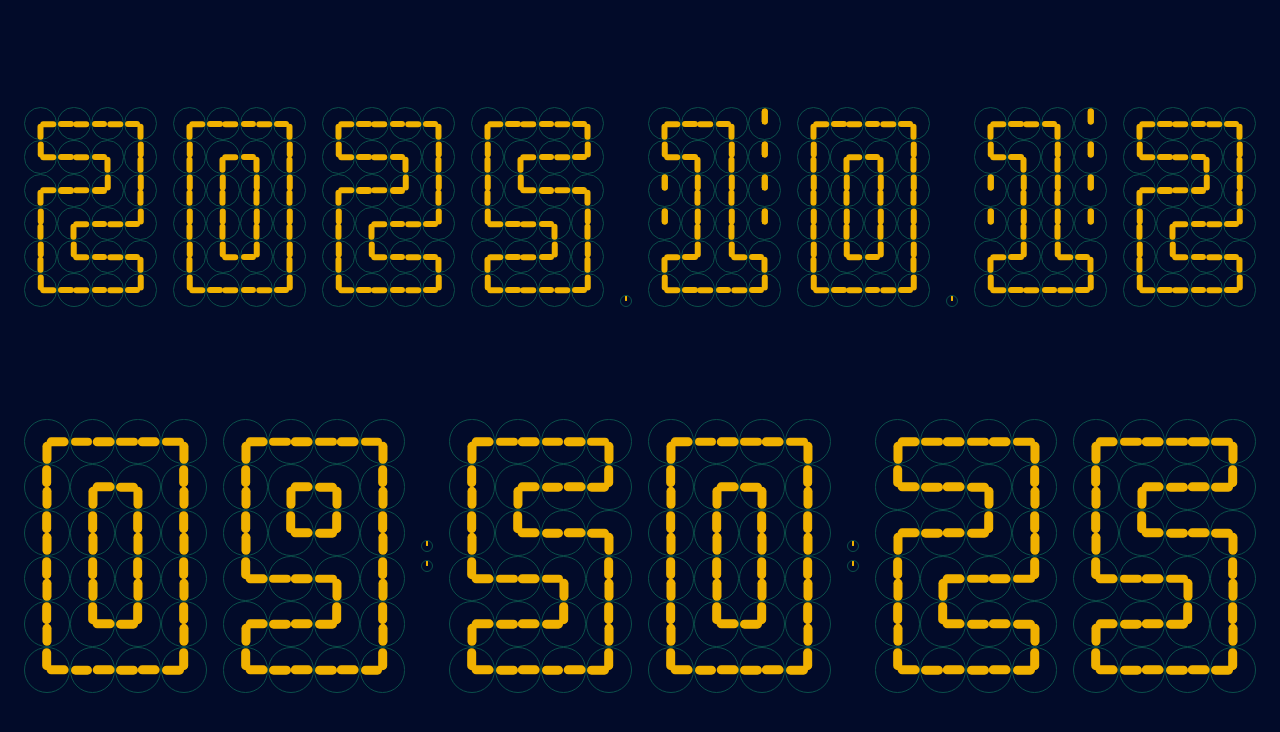
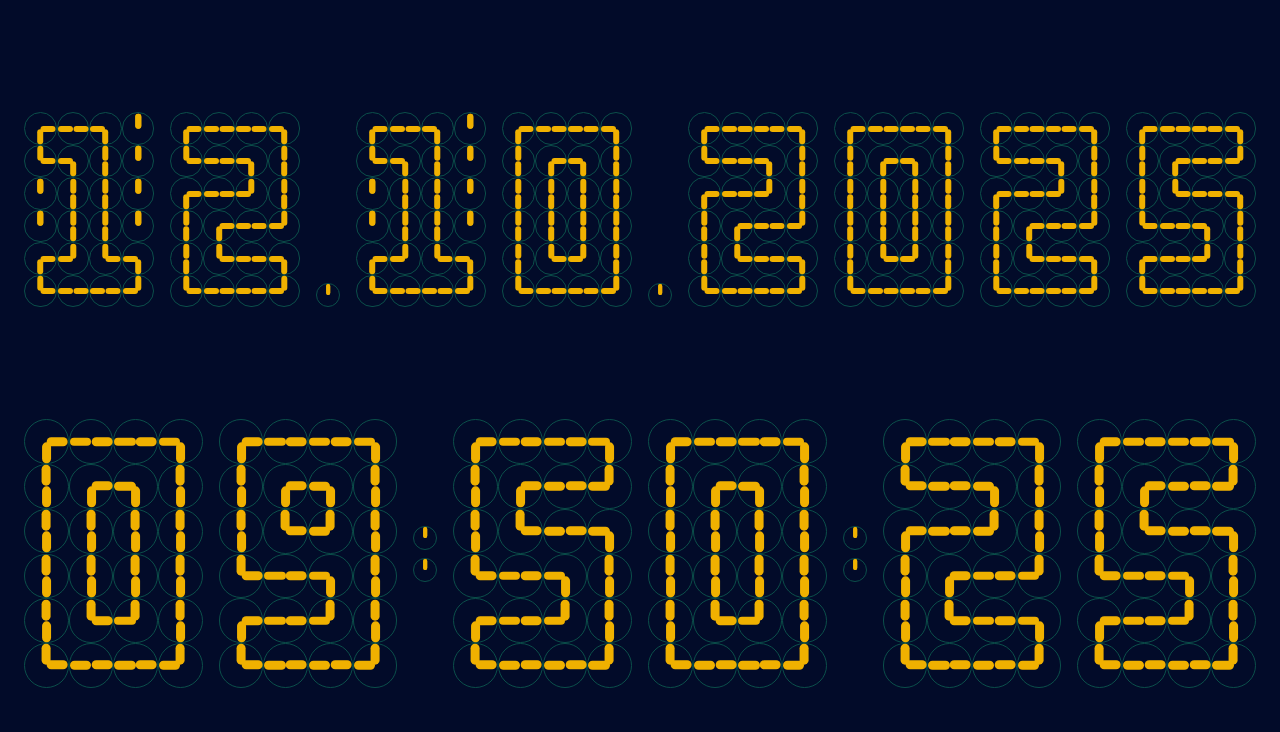
Before and after one commit to miklilad/ana-digi-clock, a React (Vite) app: page / in a window 1280 px wide. Shown: the top 732 px of the page. Built offline with nearby package versions, Linux system fonts and the light colour scheme.

Commit message:
improve animations for date and responsivnes on smaller screens

```diff
--- a/src/Clock.tsx
+++ b/src/Clock.tsx
@@ -24,36 +24,60 @@ export const Clock = () => {
   return (
     <div className="flex flex-col w-full h-screen justify-center gap-16">
       <div className="flex flex-row gap-4 w-full justify-center items-end p-6">
+        <Digit digit={dateIso[8] as DigitType} transitionTimeMs={10_000} />
+        <Digit digit={dateIso[9] as DigitType} transitionTimeMs={10_000} />
+        <div className="aspect-square w-6 ">
+          <ClockFace clockFace={" "} />
+        </div>
+        <Digit digit={dateIso[5] as DigitType} transitionTimeMs={10_000} />
+        <Digit digit={dateIso[6] as DigitType} transitionTimeMs={10_000} />
+        <div className="aspect-square w-6 ">
+          <ClockFace clockFace={" "} />
+        </div>
         <Digit digit={dateIso[0] as DigitType} transitionTimeMs={10_000} />
         <Digit digit={dateIso[1] as DigitType} transitionTimeMs={10_000} />
         <Digit digit={dateIso[2] as DigitType} transitionTimeMs={10_000} />
         <Digit digit={dateIso[3] as DigitType} transitionTimeMs={10_000} />
-        <div className="aspect-square w-3 ">
-          <ClockFace clockFace={" "} />
-        </div>
-        <Digit digit={dateIso[5] as DigitType} transitionTimeMs={10_000} />
-        <Digit digit={dateIso[6] as DigitType} transitionTimeMs={10_000} />
-        <div className="aspect-square w-3 ">
-          <ClockFace clockFace={" "} />
-        </div>
-        <Digit digit={dateIso[8] as DigitType} transitionTimeMs={10_000} />
-        <Digit digit={dateIso[9] as DigitType} transitionTimeMs={10_000} />
       </div>
       <div className="flex flex-row gap-4 w-full justify-center items-center p-6">
-        <Digit digit={dateIso[11] as DigitType} transitionTimeMs={5_000} />
-        <Digit digit={dateIso[12] as DigitType} transitionTimeMs={5_000} />
-        <div className="flex flex-col gap-2 w-3 ">
+        <Digit
+          digit={dateIso[11] as DigitType}
+          transitionTimeMs={5_000}
+          animationType="ease-in-out"
+        />
+        <Digit
+          digit={dateIso[12] as DigitType}
+          transitionTimeMs={5_000}
+          animationType="ease-in-out"
+        />
+        <div className="flex flex-col gap-2 w-6 ">
           <ClockFace clockFace={" "} />
           <ClockFace clockFace={" "} />
         </div>
-        <Digit digit={dateIso[14] as DigitType} transitionTimeMs={5_000} />
-        <Digit digit={dateIso[15] as DigitType} transitionTimeMs={5_000} />
-        <div className="flex flex-col gap-2 w-3 ">
+        <Digit
+          digit={dateIso[14] as DigitType}
+          transitionTimeMs={5_000}
+          animationType="ease-in-out"
+        />
+        <Digit
+          digit={dateIso[15] as DigitType}
+          transitionTimeMs={5_000}
+          animationType="ease-in-out"
+        />
+        <div className="flex flex-col gap-2 w-6 ">
           <ClockFace clockFace={" "} />
           <ClockFace clockFace={" "} />
         </div>
-        <Digit digit={dateIso[17] as DigitType} transitionTimeMs={2000} />
-        <Digit digit={dateIso[18] as DigitType} transitionTimeMs={900} />
+        <Digit
+          digit={dateIso[17] as DigitType}
+          transitionTimeMs={2000}
+          animationType="ease-in-out"
+        />
+        <Digit
+          digit={dateIso[18] as DigitType}
+          transitionTimeMs={900}
+          animationType="ease-in-out"
+        />
       </div>
     </div>
   );
--- a/src/ClockFace.tsx
+++ b/src/ClockFace.tsx
@@ -1,11 +1,16 @@
 import { match } from "ts-pattern";
-import { ClockHand, type ClockHandDirection } from "./ClockHand";
+import {
+  ClockHand,
+  type AnimationType,
+  type ClockHandDirection,
+} from "./ClockHand";
 
 export type ClockFaceTime = " " | "-" | "|" | "┐" | "┘" | "└" | "┌";
 
 type ClockFaceProps = {
   clockFace: ClockFaceTime;
   transitionTimeMs?: number;
+  animationType?: AnimationType;
 };
 
 const getClockFaceTime = (
@@ -25,12 +30,24 @@ const getClockFaceTime = (
 //   <ClockHand direction={firstHand} transitionTimeMs={transitionTimeMs} />
 //   <ClockHand direction={secondHand} transitionTimeMs={transitionTimeMs} />
 // </div>
-export const ClockFace = ({ clockFace, transitionTimeMs }: ClockFaceProps) => {
+export const ClockFace = ({
+  clockFace,
+  transitionTimeMs,
+  animationType,
+}: ClockFaceProps) => {
   const [firstHand, secondHand] = getClockFaceTime(clockFace);
   return (
     <div className="aspect-square rounded-full border-[1px] border-teal-900 relative">
-      <ClockHand direction={firstHand} transitionTimeMs={transitionTimeMs} />
-      <ClockHand direction={secondHand} transitionTimeMs={transitionTimeMs} />
+      <ClockHand
+        direction={firstHand}
+        transitionTimeMs={transitionTimeMs}
+        animationType={animationType}
+      />
+      <ClockHand
+        direction={secondHand}
+        transitionTimeMs={transitionTimeMs}
+        animationType={animationType}
+      />
     </div>
   );
 };
--- a/src/ClockHand.tsx
+++ b/src/ClockHand.tsx
@@ -1,8 +1,10 @@
 export type ClockHandDirection = "up" | "down" | "left" | "right";
+export type AnimationType = "ease-in-out" | "ease-out" | "ease-in" | "linear";
 
 type ClockHandProps = {
   direction: ClockHandDirection;
   transitionTimeMs?: number;
+  animationType?: AnimationType;
 };
 
 const getRotation = (direction: ClockHandDirection) => {
@@ -21,6 +23,7 @@ const getRotation = (direction: ClockHandDirection) => {
 export const ClockHand = ({
   direction,
   transitionTimeMs = 5000,
+  animationType,
 }: ClockHandProps) => {
   const rotation = getRotation(direction);
   return (
@@ -28,9 +31,12 @@ export const ClockHand = ({
       className={`bg-yellow-500 h-1/5 w-1/2
          origin-right absolute top-1/2
           -translate-y-1/2 rounded-full ${rotation}
-          transition ease-in-out
+          transition}
           `}
-      style={{ transitionDuration: `${transitionTimeMs}ms` }}
+      style={{
+        transitionDuration: `${transitionTimeMs}ms`,
+        transitionTimingFunction: animationType ?? "linear",
+      }}
     ></div>
   );
 };
--- a/src/Digit.tsx
+++ b/src/Digit.tsx
@@ -1,6 +1,7 @@
 import { match } from "ts-pattern";
 import { ClockFace, type ClockFaceTime } from "./ClockFace";
 import { memo } from "react";
+import type { AnimationType } from "./ClockHand";
 
 export type DigitType =
   | "0"
@@ -17,6 +18,7 @@ export type DigitType =
 type DigitProps = {
   digit: DigitType;
   transitionTimeMs?: number;
+  animationType?: AnimationType;
 };
 
 const getDigitsClockFace = (digit: DigitType) =>
@@ -104,7 +106,7 @@ const getDigitsClockFace = (digit: DigitType) =>
     .exhaustive()
     .flat();
 
-const DigitBase = ({ digit, transitionTimeMs }: DigitProps) => {
+const DigitBase = ({ digit, transitionTimeMs, animationType }: DigitProps) => {
   return (
     <div className="grid grid-cols-4 grid-rows-6 gap-0 grow">
       {getDigitsClockFace(digit).map((row, index) => (
@@ -112,6 +114,7 @@ const DigitBase = ({ digit, transitionTimeMs }: DigitProps) => {
           clockFace={row}
           key={index}
           transitionTimeMs={transitionTimeMs}
+          animationType={animationType}
         />
       ))}
     </div>
```
